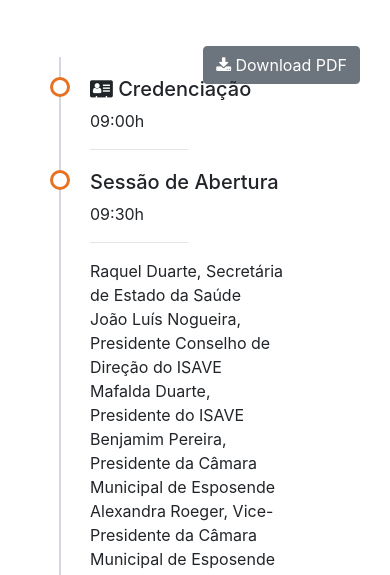
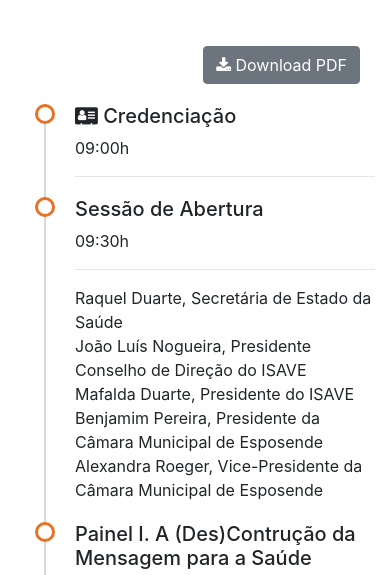
Before and after one commit to rpedro10/esposende, a plain HTML site: page programa.html in a window 390 px wide. Shown: the part 263-838 px from the top of the page. Drawn offline with nearby package versions, Linux system fonts and the light colour scheme.

Commit message:
some change

```diff
--- a/css/style.css
+++ b/css/style.css
@@ -17,21 +17,20 @@
     ul.timeline {
       list-style-type: none;
       position: relative;
-      padding-top:11px;
     }
     ul.timeline:before {
       content: ' ';
       background: #d4d9df;
       display: inline-block;
       position: absolute;
-      left: 10px;
+      left: 29px;
       width: 2px;
       height: 100%;
       z-index: 400;
     }
     ul.timeline > li {
       margin: 20px 0;
-      padding-left: 5px;
+      padding-left: 20px;
     }
     ul.timeline > li:before {
       content: ' ';
@@ -40,15 +39,11 @@
       position: absolute;
       border-radius: 50%;
       border: 3px solid #e87122;
-      left: 5px;
+      left: 20px;
       width: 20px;
       height: 20px;
       z-index: 400;
     }
-     #programa p,h5{
-      width:200px;
-    }
-
   }
   #navbar{
     background-color: rgba(0, 0, 0, 0.2);
--- a/programa.html
+++ b/programa.html
@@ -64,10 +64,13 @@
 </div>
 
 <div id="programa" class="container mt-5 mb-5">
-    <div class="container">
-        <button id="download_programa" class="btn btn-secondary float-right"><i class="fa fa-download"></i> Download PDF</button>
+
+	<div class="row">
+    <div class="col">
+        <div class="container">
+            <button id="download_programa" class="btn btn-secondary float-right"><i class="fa fa-download"></i> Download PDF</button>
+        </div>
     </div>
-	<div class="row">
 		<div class="col-md-12 col-lg-12 col-sm-12">
 			<ul class="timeline">
           <li>
```
